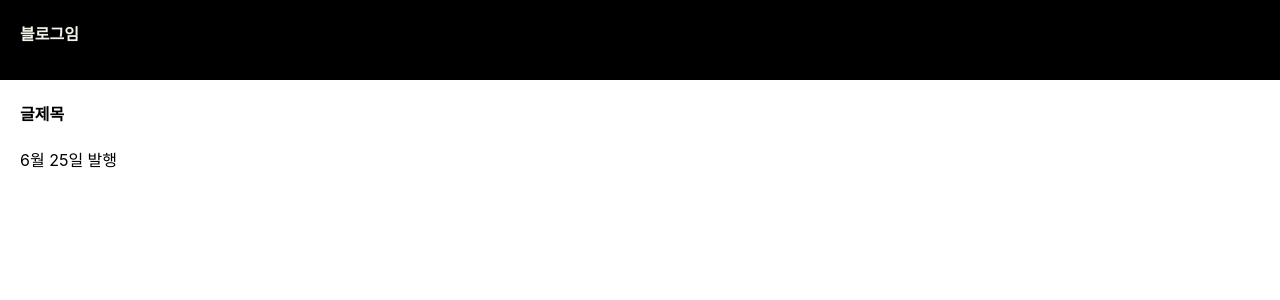
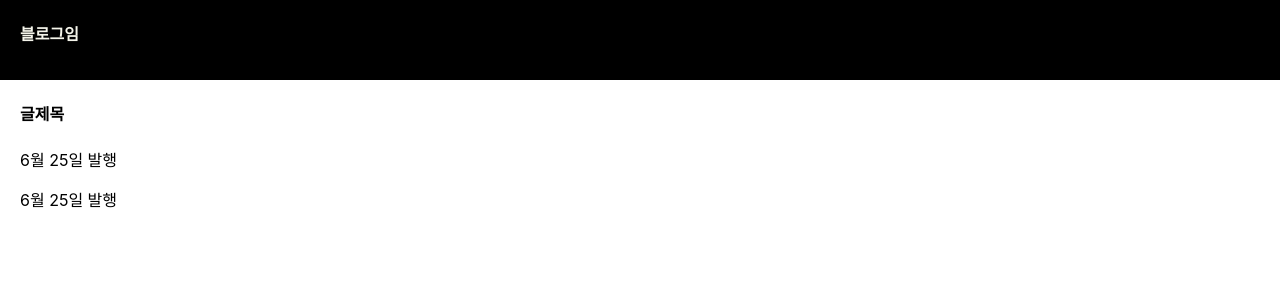
Before and after one commit to an2434/an2434.github.io, a React (Create React App) app in the folder blog/: page / in a window 1280 px wide. Shown: the top 300 px of the page. Built offline with nearby package versions, Linux system fonts and the light colour scheme.

Commit message:
Update App.js

```diff
--- a/blog/src/App.js
+++ b/blog/src/App.js
@@ -16,6 +16,7 @@ function App() {
       <div className ="list">
         <h4>글제목</h4>
         <p>6월 25일 발행</p>
+        <p>6월 25일 발행</p>
 
       </div>
       {/* <h4>{post}</h4> */}
```
